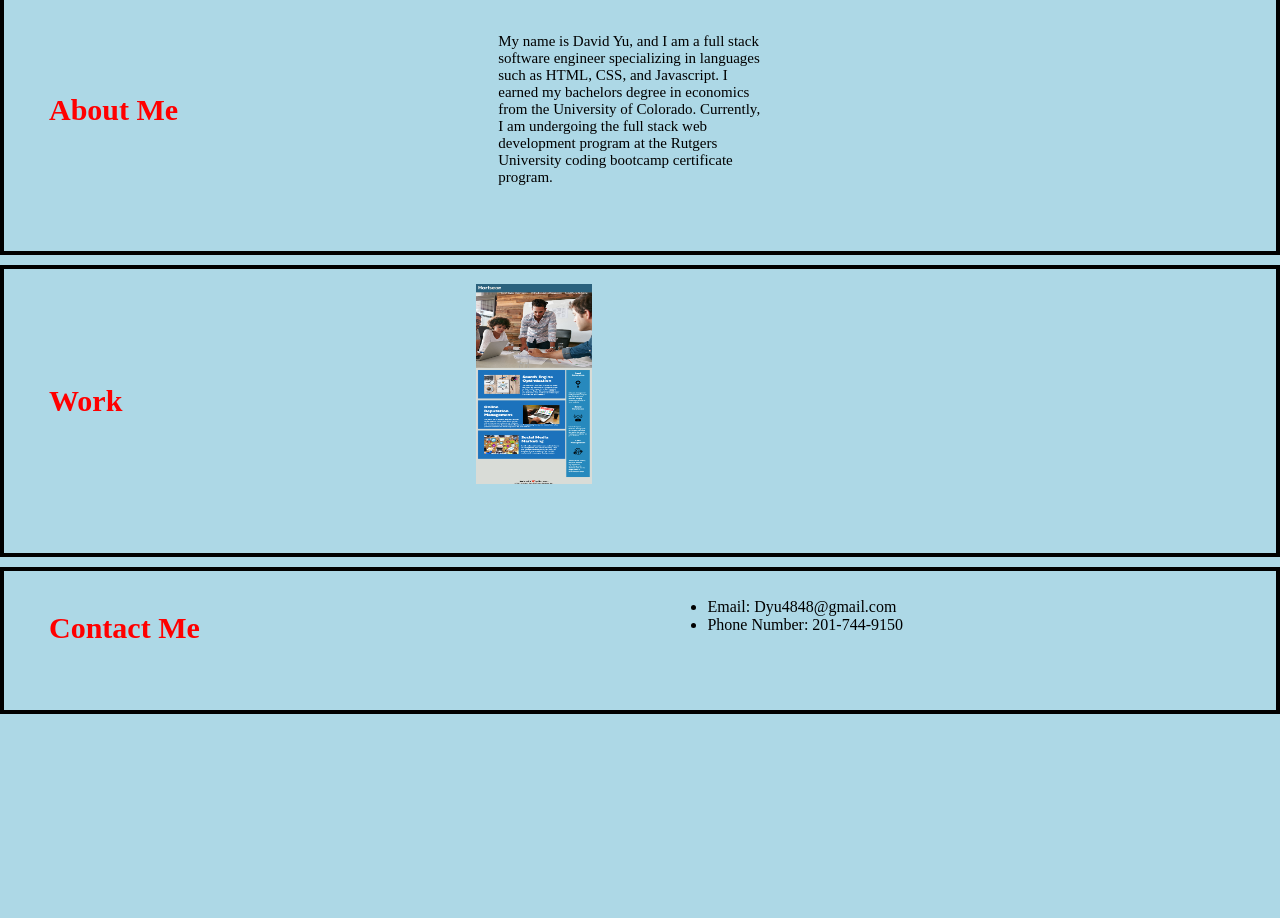
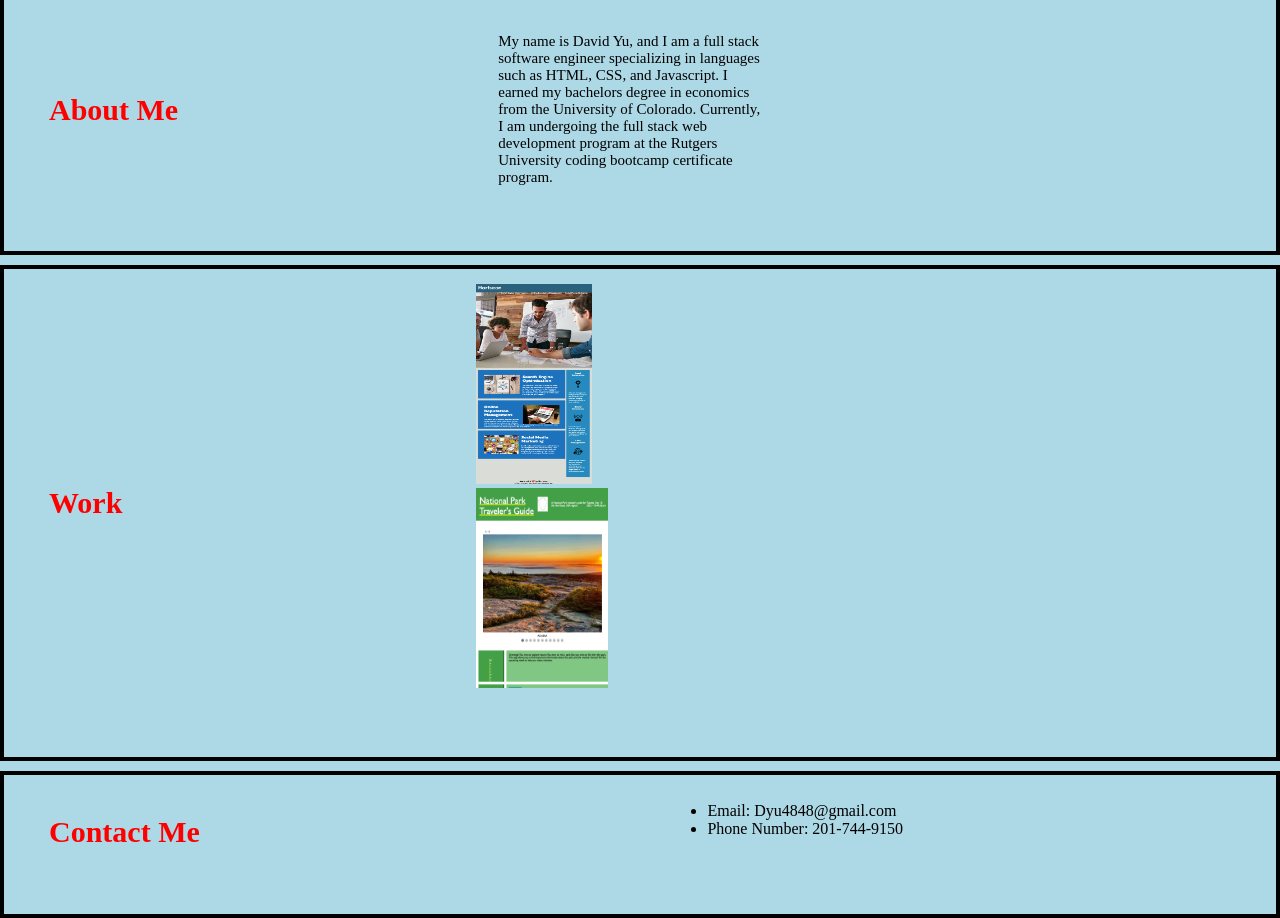
Before and after one commit to Dyu4848/Portfolio-Web, a plain HTML site: page index.html in a window 1280 px wide. Shown: the part 1078-1996 px from the top of the page. Before the commit the page ends 1792 px from the top, so only its background shows below. Drawn offline with Linux system fonts and the light colour scheme.

Commit message:
added project1

```diff
--- a/assets/style.css
+++ b/assets/style.css
@@ -108,3 +108,10 @@ body {
   #coding-img {
     width: 100%;
   }
+
+  .project1 {
+    height: 200px;
+    width: 25%;
+    transition: opacity .5s;
+    display: inline-block;
+  }
--- a/index.html
+++ b/index.html
@@ -54,6 +54,11 @@
             <a href="https://dyu4848.github.io/Code-Refactor-Horiseon/" target="_blank">
                 <img class="Horiseon" src="../Portfolio-Web/Images/Horiseon.png" alt="Horiseon Refactor">
             </a>
+            <div id="project1">
+                <a href="https://github.com/ekirbs/national-park-travelers-guide" target="_blank">
+                    <img class="project1" src="./Images/project1.png" alt="National Park Project">
+                </a>
+            </div>
         </div>
     </section>
 </article>
```
Also changed, not shown: Images/project1.png (added).
